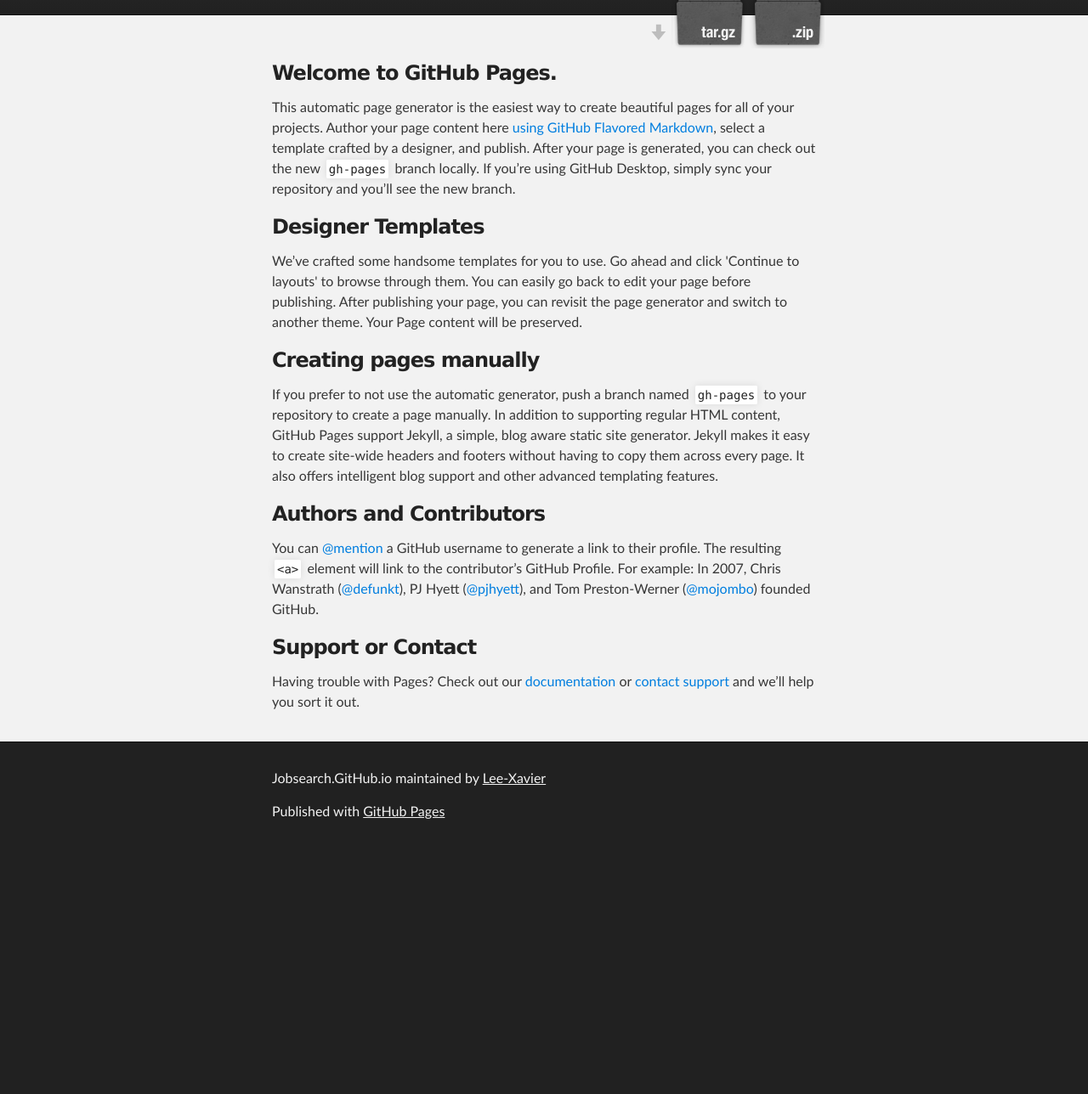
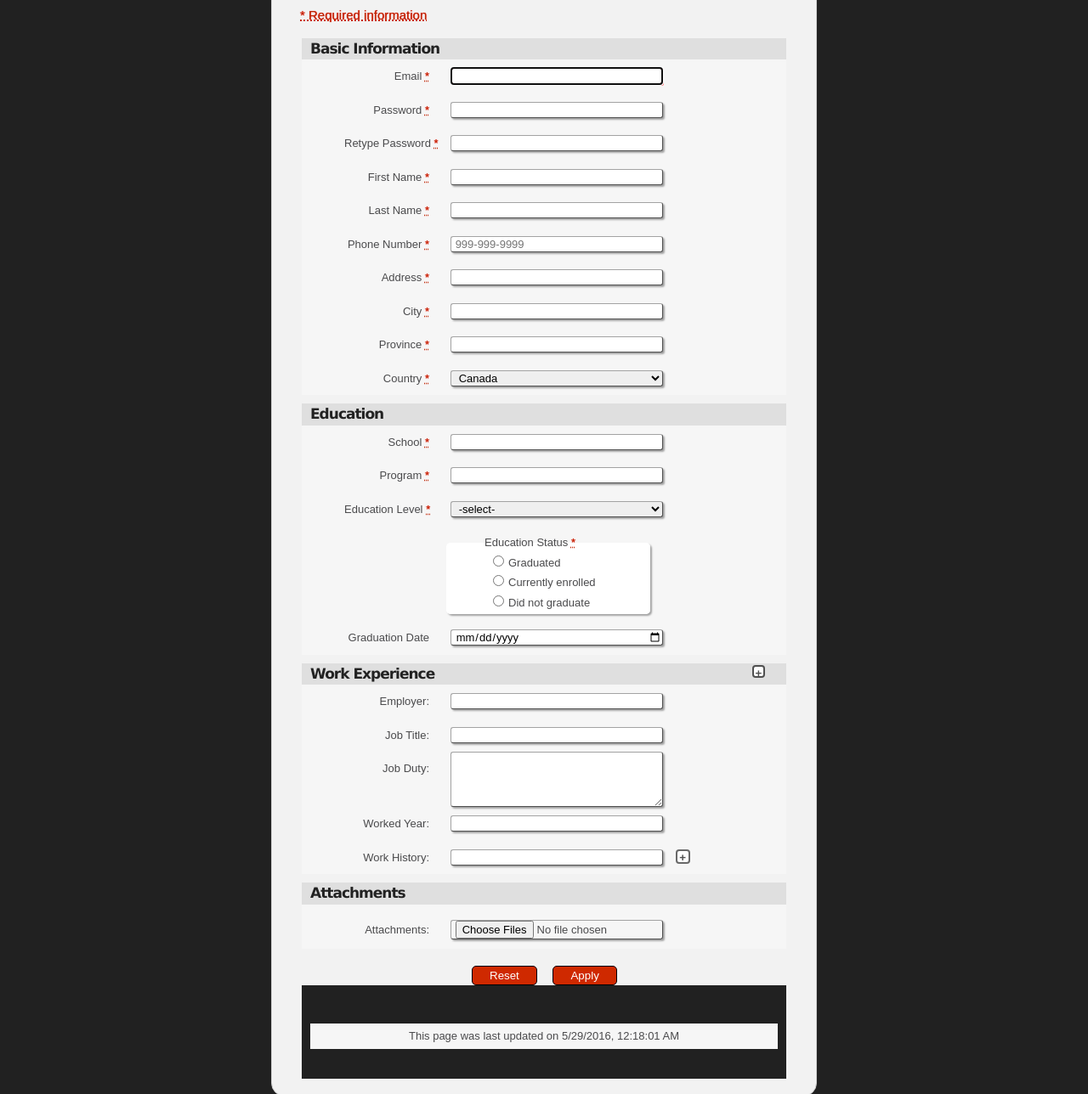
Before and after one commit to Lee-Xavier/JobSearch.github.io, a plain HTML site: page index.html in a window 1280 px wide. Shown: the part 156-1444 px from the top of the page at 85% size. Before the commit the page ends 1158 px from the top, so only its background shows below. Drawn offline with Linux system fonts and the light colour scheme.

Commit message:
Update index.html

```diff
--- a/index.html
+++ b/index.html
@@ -1,66 +1,215 @@
 <!DOCTYPE html>
-<html>
+<html lang="en">
+<head>
+  <meta charset="UTF-8" />
+  <title>Sign Up</title>
+  <link rel="stylesheet" type="text/css" media="screen" href="stylesheets/stylesheet.css">
+  <link rel="stylesheet" href="stylesheets/as3.css" type="text/css" media="screen" />
+  <script src="javascripts/as3.js"></script>
+  <script src="javascripts/top-level-domain-names.js"></script>
+</head>
 
-  <head>
-    <meta charset='utf-8'>
-    <meta http-equiv="X-UA-Compatible" content="chrome=1">
-    <meta name="description" content="Jobsearch.GitHub.io : ">
+<body onload="addOption_list();">
+  <header></header>
+  <nav>
+  </nav>
+  <div id="content">
 
-    <link rel="stylesheet" type="text/css" media="screen" href="stylesheets/stylesheet.css">
+    <form id="signup" name="formSignUp" action="https://formpost.azurewebsites.net/home/test" method="post" onsubmit="return formValidation()" autocomplete="on">
+      <div id="jobhead"><h1>JobSearch</h1><h4>.com</h4></div>
+      <div class="clear">
+        <h2>Create Your Account</h2>
+      </div>
+      <p id="reqInfo"><abbr title="required">* Required information</abbr></p>
 
-    <title>Jobsearch.GitHub.io</title>
-  </head>
+      <div class="container">
+        <!--start of Basic Information container(1)-->
+        <section>
+          <h3>Basic Information</h3>
+          <div class="tableContainer">
+            <div>
+              <label class="apply" for="email" title="Email">Email <abbr title="required">*</abbr></label>
+              <input type="email" name="Email" id="email" autofocus required onchange="validateEmail()" />
+              <div id="errEmail"></div>
+            </div>
+            <div>
+              <label class="apply" for="password" title="Password">Password <abbr title="required">*</abbr></label>
+              <input type="password" name="Password" id="password" onchange="validatePassword()" required />
+              <div id="errPassword"></div>
+            </div>
+            <div>
+              <label class="apply" for="repassword" title="RePassword">Retype Password <abbr title="required">*</abbr></label>
+              <input type="password" name="Retype Password" id="repassword" onchange="validateRePassword()" required />
+              <div id="errRePassword"></div>
+            </div>
+            <div>
+              <label class="apply" for="fname" title="Fname">First Name <abbr title="required">*</abbr></label>
+              <input type="text" name="First Name" id="fname" onchange="validateFirstName()" required />
+              <div id="errfname"></div>
+            </div>
+            <div>
+              <label class="apply" for="lname" title="Lname">Last Name <abbr title="required">*</abbr></label>
+              <input type="text" name="Last Name" id="lname" onchange="validateLastName()" required />
+              <div id="errlname"></div>
+            </div>
+            <div>
+              <label class="apply" for="phone" title="Telephone">Phone Number <abbr title="required">*</abbr></label>
+              <input type="tel" name="Phone No." id="phone" placeholder="999-999-9999" onchange="validatePhone()" required />
+              <div id="errPhone"></div>
+            </div>
+            <div>
+              <label class="apply" for="address" title="Address">Address <abbr title="required">*</abbr></label>
+              <input type="text" name="Address" id="address" required />
+            </div>
+            <div>
+              <label class="apply" for="city" title="City">City <abbr title="required">*</abbr></label>
+              <input type="text" name="City" id="city" required />
+            </div>
+            <div>
+              <label class="apply" for="prov" title="Province">Province <abbr title="required">*</abbr></label>
+              <input type="text" name="Province" id="prov" list="provinces" required />
+              <datalist id="provinces">
+                <option value="Alberta">AB
+                <option value=" British Columbia">BC
+                <option value="Manitoba">MN
+                <option value="New Brunswick">NB
+                <option value="Newfoundland">NF
+                <option value="Nova Scotia">NS
+                <option value="Ontario">ON
+                <option value="Prince Edward Island">PE
+                <option value="Quebec">QU
+                <option value="Saskatchewan">SA
+                <option value="Northwest Territories">NT
+                <option value="Nunavut">NA
+                <option value=" Yukon">YU
+              </datalist>
+            </div>
+            <div>
+              <label class="apply" for="countrySelect" title="Country">Country <abbr title="required">*</abbr></label>
+              <select name="country_names" id="countrySelect" size="1">
+                <option value=" "> Country List</option>
+              </select>
+            </div>
+            <!--end of Basic Information container(1)-->
+          </div>
+        </section>
 
-  <body>
 
-    <!-- HEADER -->
-    <div id="header_wrap" class="outer">
-        <header class="inner">
-          <a id="forkme_banner" href="https://github.com/Lee-Xavier/JobSearch.github.io">View on GitHub</a>
 
-          <h1 id="project_title">Jobsearch.GitHub.io</h1>
-          <h2 id="project_tagline"></h2>
 
-            <section id="downloads">
-              <a class="zip_download_link" href="https://github.com/Lee-Xavier/JobSearch.github.io/zipball/master">Download this project as a .zip file</a>
-              <a class="tar_download_link" href="https://github.com/Lee-Xavier/JobSearch.github.io/tarball/master">Download this project as a tar.gz file</a>
-            </section>
-        </header>
-    </div>
 
-    <!-- MAIN CONTENT -->
-    <div id="main_content_wrap" class="outer">
-      <section id="main_content" class="inner">
-        <h3>
-<a id="welcome-to-github-pages" class="anchor" href="#welcome-to-github-pages" aria-hidden="true"><span aria-hidden="true" class="octicon octicon-link"></span></a>Welcome to GitHub Pages.</h3>
 
-<p>This automatic page generator is the easiest way to create beautiful pages for all of your projects. Author your page content here <a href="https://guides.github.com/features/mastering-markdown/">using GitHub Flavored Markdown</a>, select a template crafted by a designer, and publish. After your page is generated, you can check out the new <code>gh-pages</code> branch locally. If you’re using GitHub Desktop, simply sync your repository and you’ll see the new branch.</p>
+        <section>
+          <h3>Education</h3>
+          <!--start of Education container(1)-->
+          <div class="tableContainer">
+            <div>
+              <label class="apply" for="school" title="School">School <abbr title="required">*</abbr></label>
+              <input type="text" name="School" id="school" required />
+            </div>
+            <div>
+              <label class="apply" for="program" title="Program">Program <abbr title="required">*</abbr></label>
+              <input type="text" name="Program" id="program" required />
+            </div>
+            <div id="edlvl">
+              <label class="apply" for="Edulvl" title="Date">Education Level <abbr title="required">*</abbr></label>
+              <select required name="Education Level" id="Edulvl" size="1">
+                <option value="">-select-</option>
+                <option value="Technical Diploma">Technical Diploma</option>
+                <option value="College Diploma">College Diploma</option>
+                <option value="Bachelor's Degree">Bachelor's Degree</option>
+                <option value="Master's Degree">Master's Degree</option>
+                <option value="Others">Others</option>
+              </select>
+            </div>
+            <fieldset>
 
-<h3>
-<a id="designer-templates" class="anchor" href="#designer-templates" aria-hidden="true"><span aria-hidden="true" class="octicon octicon-link"></span></a>Designer Templates</h3>
+              <legend>Education Status <abbr title="CHANGE TO CHECKED WHEN CLICKED!">*</abbr></legend>
+              <span class="rdo"><input type="radio" name="Education_Status" id="eStatus1" value="Graduated" onchange="validateEdStatus()" required /><label for="eStatus1">Graduated</label></span>
+              <span class="rdo">
+                <input type="radio" name="Education_Status" id="eStatus2" value="Currently enrolled" onchange="validateEdStatus()" /><label for="eStatus2">Currently enrolled</label>
+              </span>
+              <span class="rdo"><input type="radio" name="Education_Status" id="eStatus3" value="Did not graduate" onchange="validateEdStatus()" /><label for="eStatus3">Did not graduate</label></span>
 
-<p>We’ve crafted some handsome templates for you to use. Go ahead and click 'Continue to layouts' to browse through them. You can easily go back to edit your page before publishing. After publishing your page, you can revisit the page generator and switch to another theme. Your Page content will be preserved.</p>
+            </fieldset>
+            <div id="errEdStatus"></div>
+            <div>
+              <label class="apply" for="date" title="Date">Graduation Date</label>
+              <input type="date" name="Graduation Date" id="date" />
+            </div>
+            <!--end of Basic Information container(1)-->
+          </div>
+        </section>
 
-<h3>
-<a id="creating-pages-manually" class="anchor" href="#creating-pages-manually" aria-hidden="true"><span aria-hidden="true" class="octicon octicon-link"></span></a>Creating pages manually</h3>
+        <section>
+         <h3>Work Experience<button type="button" id="addWorkExperience" onclick="createWorkExp()">+</button></h3>
+          <!--start of Work Experience container(1)-->
+          <div class="tableContainer">
+            <div>
+              <label class="apply" for="employer" title="Employer's name">Employer:</label>
+              <input type="text" name="Employer" id="employer" />
+            </div>
+            <div>
+              <label class="apply" for="jtitle" title="JTitle">Job Title:</label>
+              <input type="text" name="Job Title" id="jtitle" />
+            </div>
+            <div>
+              <label class="apply" for="textArea" title="text can be added">Job Duty:</label>
+              <textarea name="Job Duty" id="textArea"></textarea>
+            </div>
+            <div>
+              <label class="apply" for="gdate" title="Date">Worked Year:</label>
+              <input type="number" name="Worked Year" id="gdate" min="1" max="20" />
+            </div>
+            <div>
+              <label class="apply" for="wHistory" title="Work History Field">Work History:</label>
+              <input type="text" name="Work History" id="wHistory" /><button type='button' id="addWorkHistory" onclick="addHistory(addHistoryHere)">+</button>
+              <div id="addHistoryHere"></div>
+            </div>
 
-<p>If you prefer to not use the automatic generator, push a branch named <code>gh-pages</code> to your repository to create a page manually. In addition to supporting regular HTML content, GitHub Pages support Jekyll, a simple, blog aware static site generator. Jekyll makes it easy to create site-wide headers and footers without having to copy them across every page. It also offers intelligent blog support and other advanced templating features.</p>
+            <!--end of Work Experience container(1)-->
+            <div id="workExp"></div>
+          </div>
+        </section>
 
-<h3>
-<a id="authors-and-contributors" class="anchor" href="#authors-and-contributors" aria-hidden="true"><span aria-hidden="true" class="octicon octicon-link"></span></a>Authors and Contributors</h3>
+        <div id="addWorkExperienceHere"></div>
 
-<p>You can <a href="https://help.github.com/articles/basic-writing-and-formatting-syntax/#mentioning-users-and-teams" class="user-mention">@mention</a> a GitHub username to generate a link to their profile. The resulting <code>&lt;a&gt;</code> element will link to the contributor’s GitHub Profile. For example: In 2007, Chris Wanstrath (<a href="https://github.com/defunkt" class="user-mention">@defunkt</a>), PJ Hyett (<a href="https://github.com/pjhyett" class="user-mention">@pjhyett</a>), and Tom Preston-Werner (<a href="https://github.com/mojombo" class="user-mention">@mojombo</a>) founded GitHub.</p>
+        <section>
+          <h3>Attachments</h3>
+          <!--start of Attachments container(1)-->
+          <div class="tableContainer">
+            <div id="attachments">
+              <label class="apply" for="attc" title="Attachment">Attachments:</label>
+              <input type="file" name="Attachments" id="attc" multiple>
+            </div>
+            <!--end of Attachments container(1)-->
+          </div>
+        </section>
 
-<h3>
-<a id="support-or-contact" class="anchor" href="#support-or-contact" aria-hidden="true"><span aria-hidden="true" class="octicon octicon-link"></span></a>Support or Contact</h3>
-
-<p>Having trouble with Pages? Check out our <a href="https://help.github.com/pages">documentation</a> or <a href="https://github.com/contact">contact support</a> and we’ll help you sort it out.</p>
-      </section>
-    </div>
+        <section>
+          <div>
+            <button type='reset' id="rst" onclick="clearErrors()">Reset</button>
+            <button type='submit' id="apl">Apply</button>
+          </div>
+        </section>
 
     <!-- FOOTER  -->
     <div id="footer_wrap" class="outer">
       <footer class="inner">
+        <div id="mod">
+          <section style="text-align:center;">
+            <script type="text/javascript">
+              //<![CDATA[
+              var dt = new Date(document.lastModified);   // Get document last modified date
+              document.write('This page was last updated on ' + dt.toLocaleString())
+              //]]>
+            </script>
+          </section>
+        </div>
+      </div>
+    </form>
+    <!--end of content area-->
+  </div>
         <p class="copyright">Jobsearch.GitHub.io maintained by <a href="https://github.com/Lee-Xavier">Lee-Xavier</a></p>
         <p>Published with <a href="https://pages.github.com">GitHub Pages</a></p>
       </footer>
```
